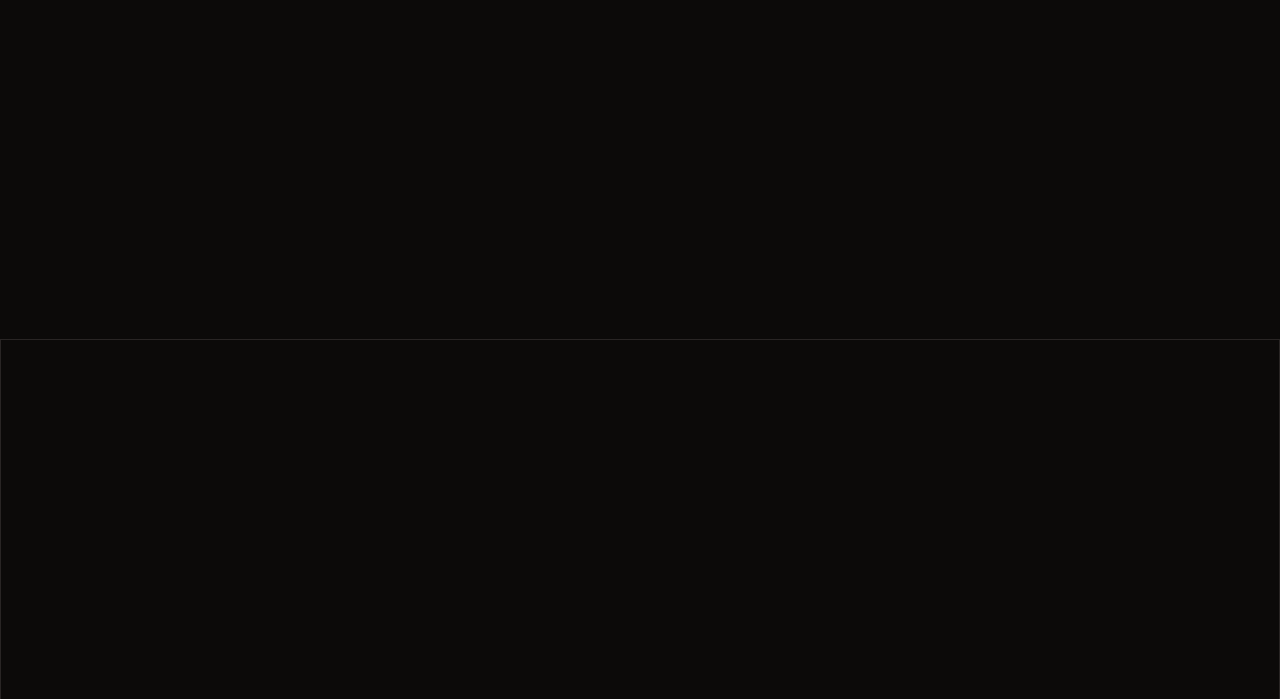
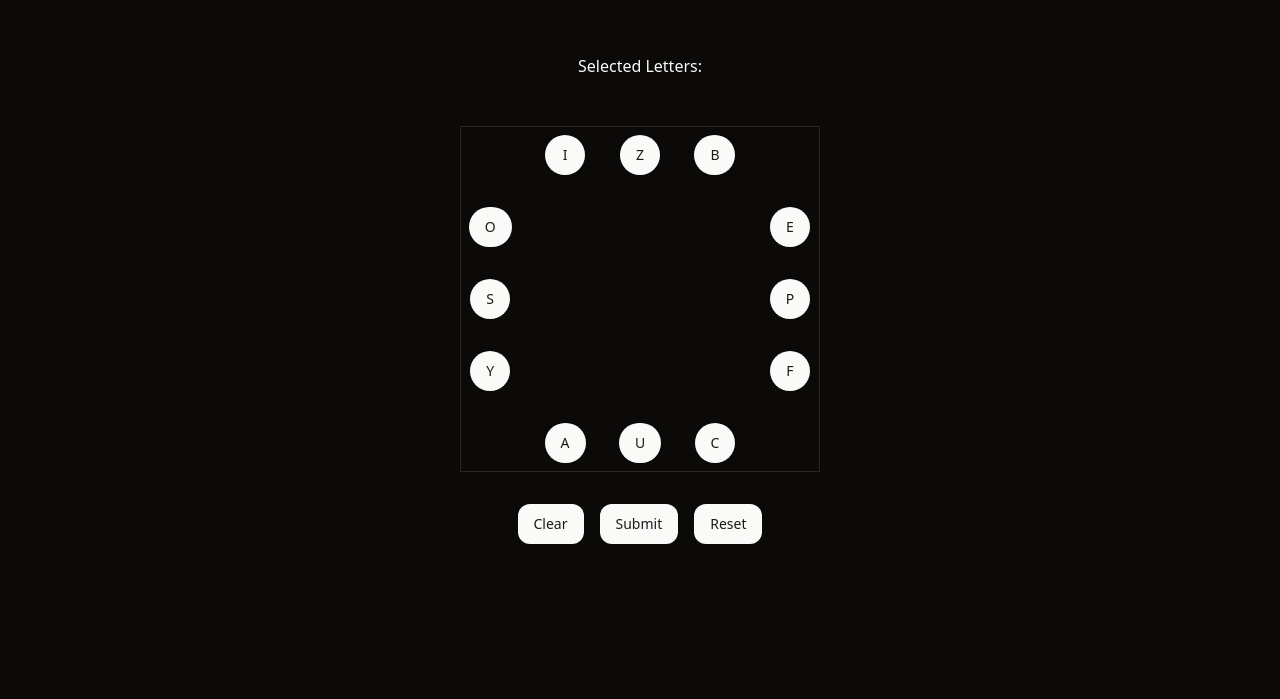
Before and after one commit to ljt019/abby-letter-boxed, a React (Vite) app: page / in a window 1280 px wide. Shown: the part 101-800 px from the top of the page. Built offline with nearby package versions, Linux system fonts and the light colour scheme.

Commit message:
style: update lvh

```diff
--- a/src/App.tsx
+++ b/src/App.tsx
@@ -19,7 +19,7 @@ function AppContent() {
 
   if (usedLettersInWord.length === 12) {
     return (
-      <div className="flex flex-col items-center justify-center overflow-hidden">
+      <div className="flex h-dvh w-dvw flex-col items-center justify-center overflow-hidden">
         <div>Game Over!</div>
         <div className="mt-4">Used Words:</div>
         <div>{words.join(", ")}</div>
--- a/src/index.css
+++ b/src/index.css
@@ -36,9 +36,9 @@
 
 @layer base {
   * {
-    @apply h-lvh w-lvw border-border;
+    @apply border-border;
   }
   body {
-    @apply bg-background text-foreground;
+    @apply h-lvh bg-background text-foreground;
   }
 }
```
